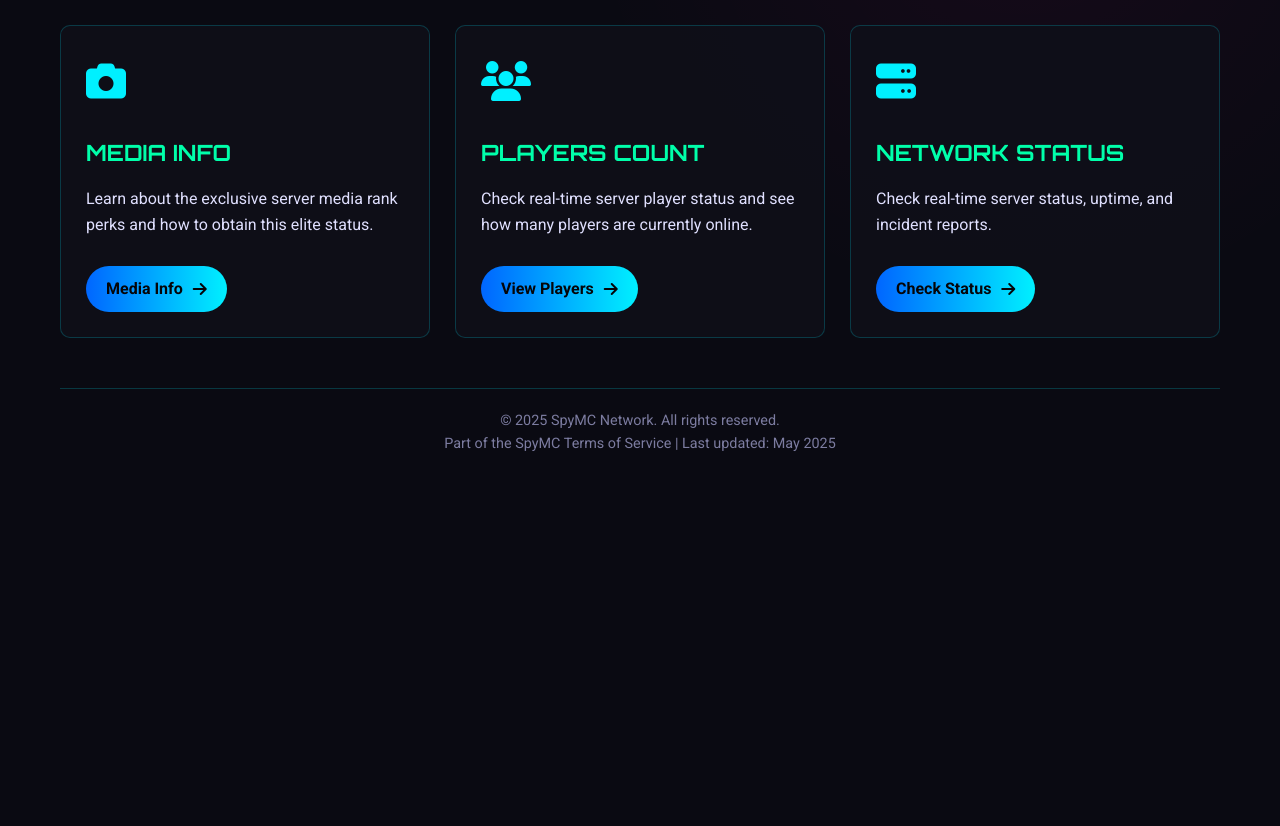
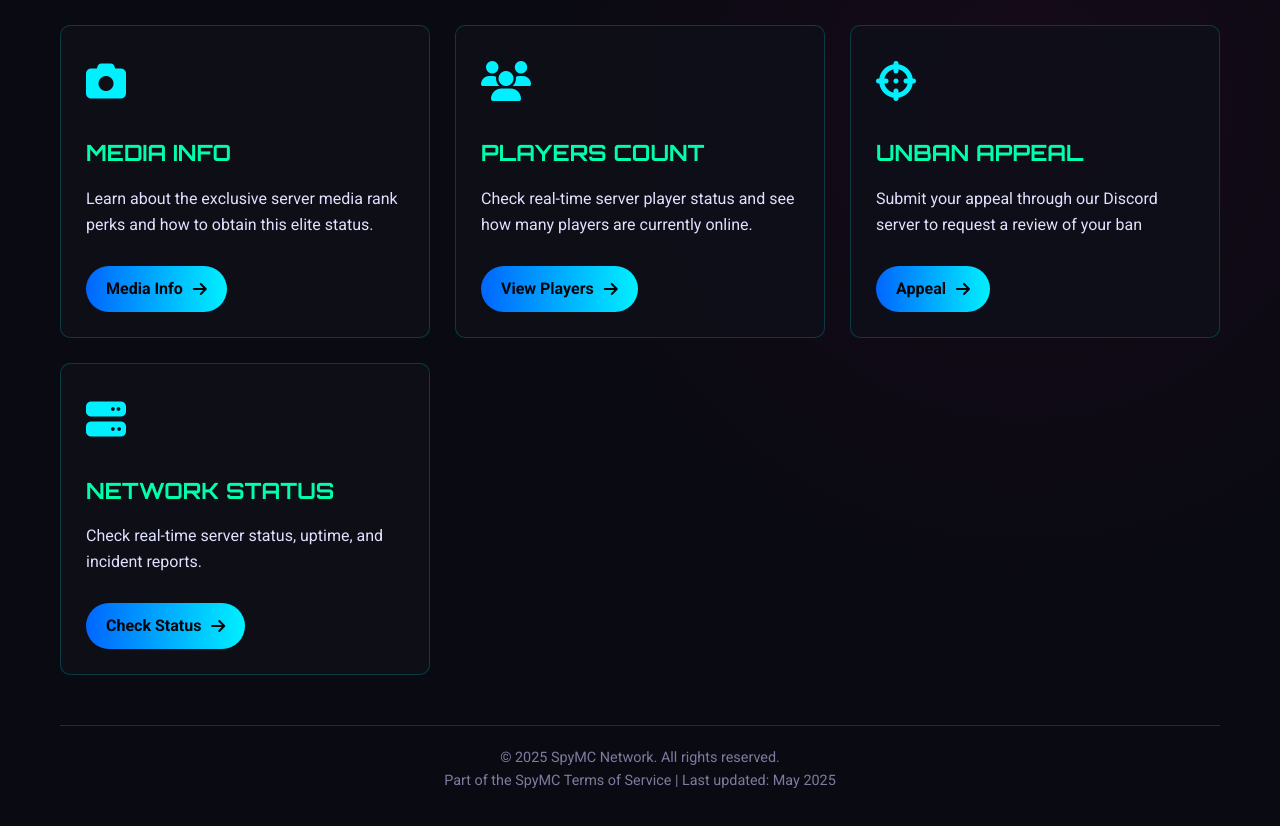
Before and after one commit to urspy/urspy, a plain HTML site: page all.html in a window 1280 px wide. Shown: the part 1580-2406 px from the top of the page. Before the commit the page ends 2075 px from the top, so only its background shows below. Drawn offline with Linux system fonts and the light colour scheme.

Commit message:
Update all.html

```diff
--- a/all.html
+++ b/all.html
@@ -384,6 +384,13 @@
             </div>
 
             <div class="portal-card">
+                <div class="portal-icon"><i class="fas fa-crosshairs"></i></div>
+                <h3 class="portal-title">UNBAN APPEAL</h3>
+                <p class="portal-desc">Submit your appeal through our Discord server to request a review of your ban</p>
+                <a href="https://www.spymc.xyz/unban" class="portal-link" target="_blank">Appeal <i class="fas fa-arrow-right"></i></a>
+            </div>
+
+            <div class="portal-card">
                 <div class="portal-icon"><i class="fas fa-server"></i></div>
                 <h3 class="portal-title">NETWORK STATUS</h3>
                 <p class="portal-desc">Check real-time server status, uptime, and incident reports.</p>
```
